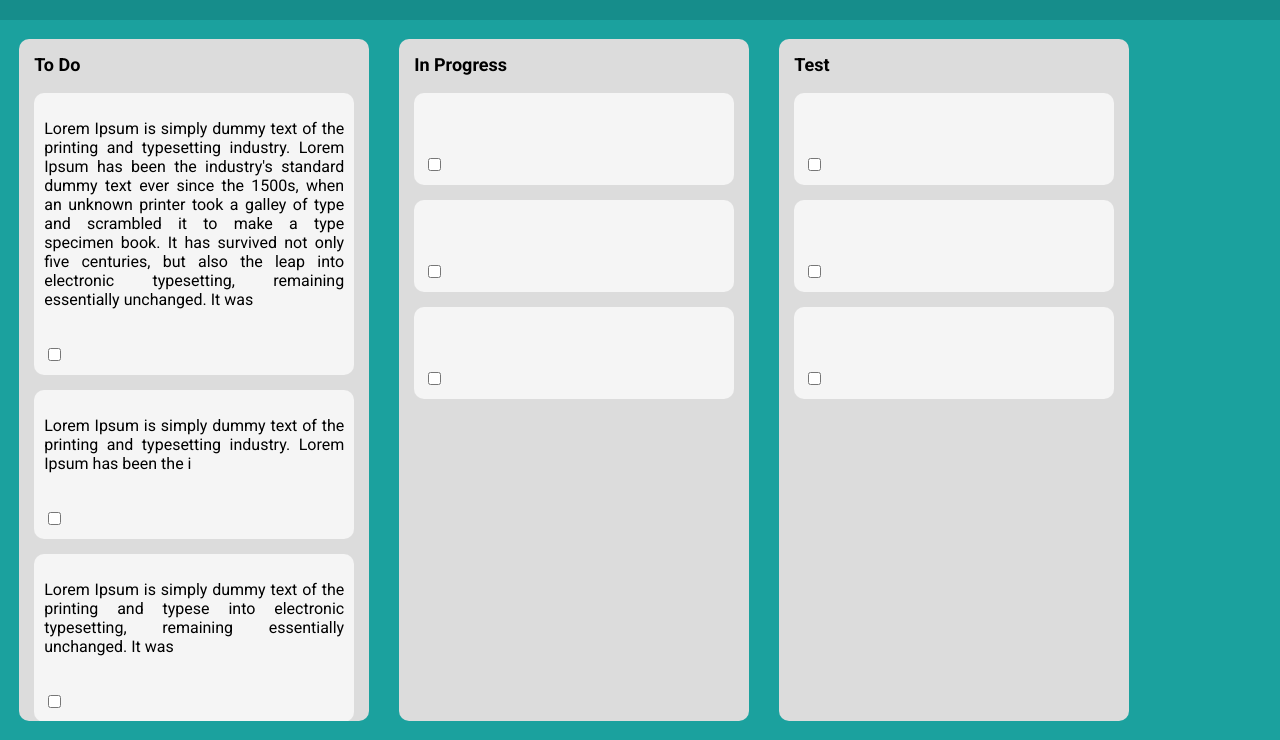
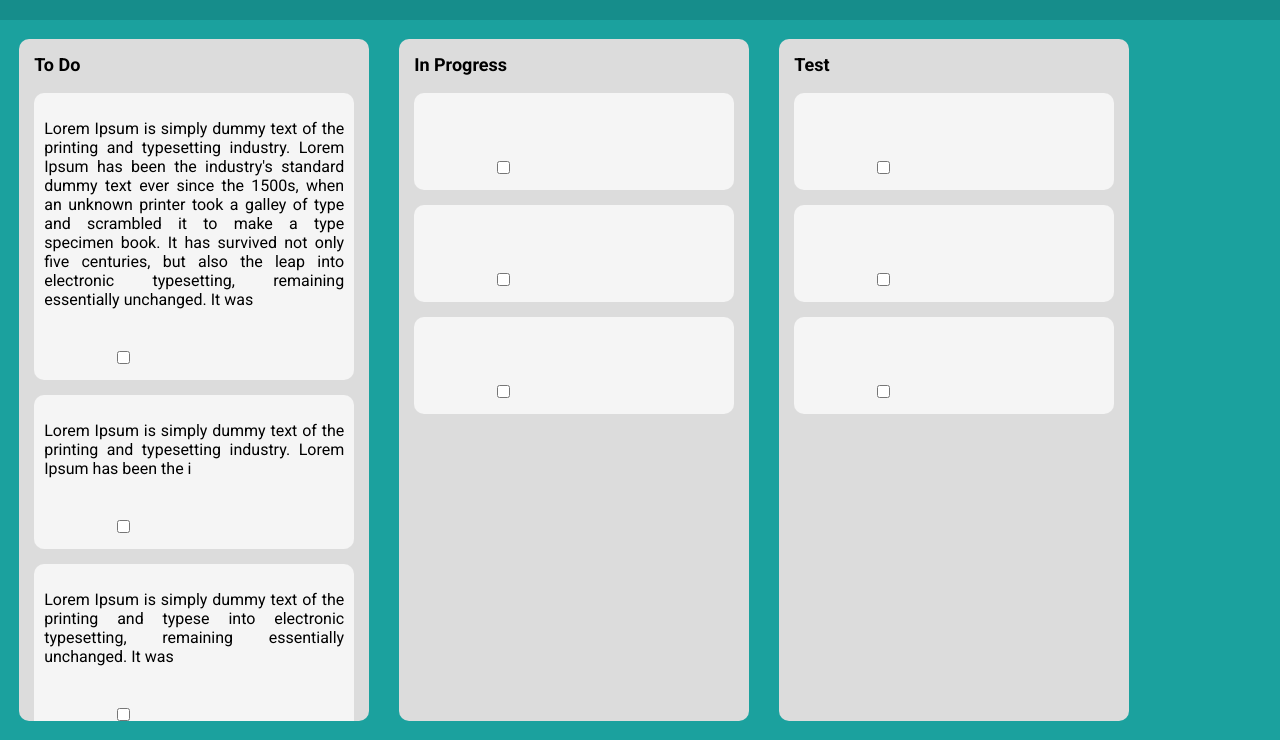
Before and after one commit to WandererRus/HTMLCSS, a plain HTML site: page HTML & CSS/lesson7/index.html in a window 1280 px wide. Shown: the part 60-800 px from the top of the page. Drawn offline with Linux system fonts and the light colour scheme.

Commit message:
jkjklsdjfl

```diff
--- a/HTML & CSS/lesson7/style.css
+++ b/HTML & CSS/lesson7/style.css
@@ -82,4 +82,10 @@ h3.card-title {
     flex-direction: row;
     width: 100%;
     margin-top: 20px;
+    justify-content: space-between;
 }
+.card-item-icon {
+    width: 25px;
+    height: 25px;
+    display: flex;
+}
```
